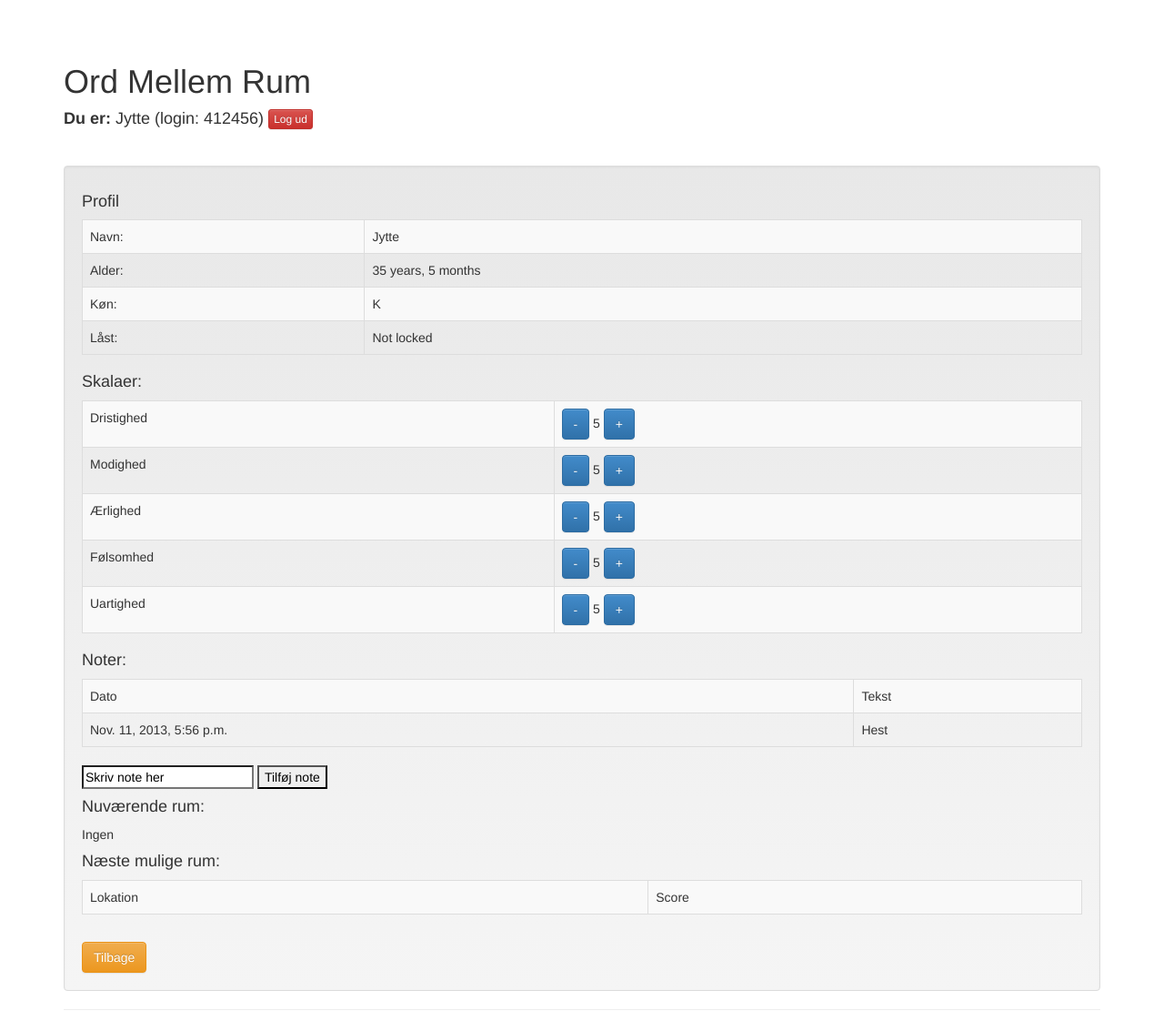
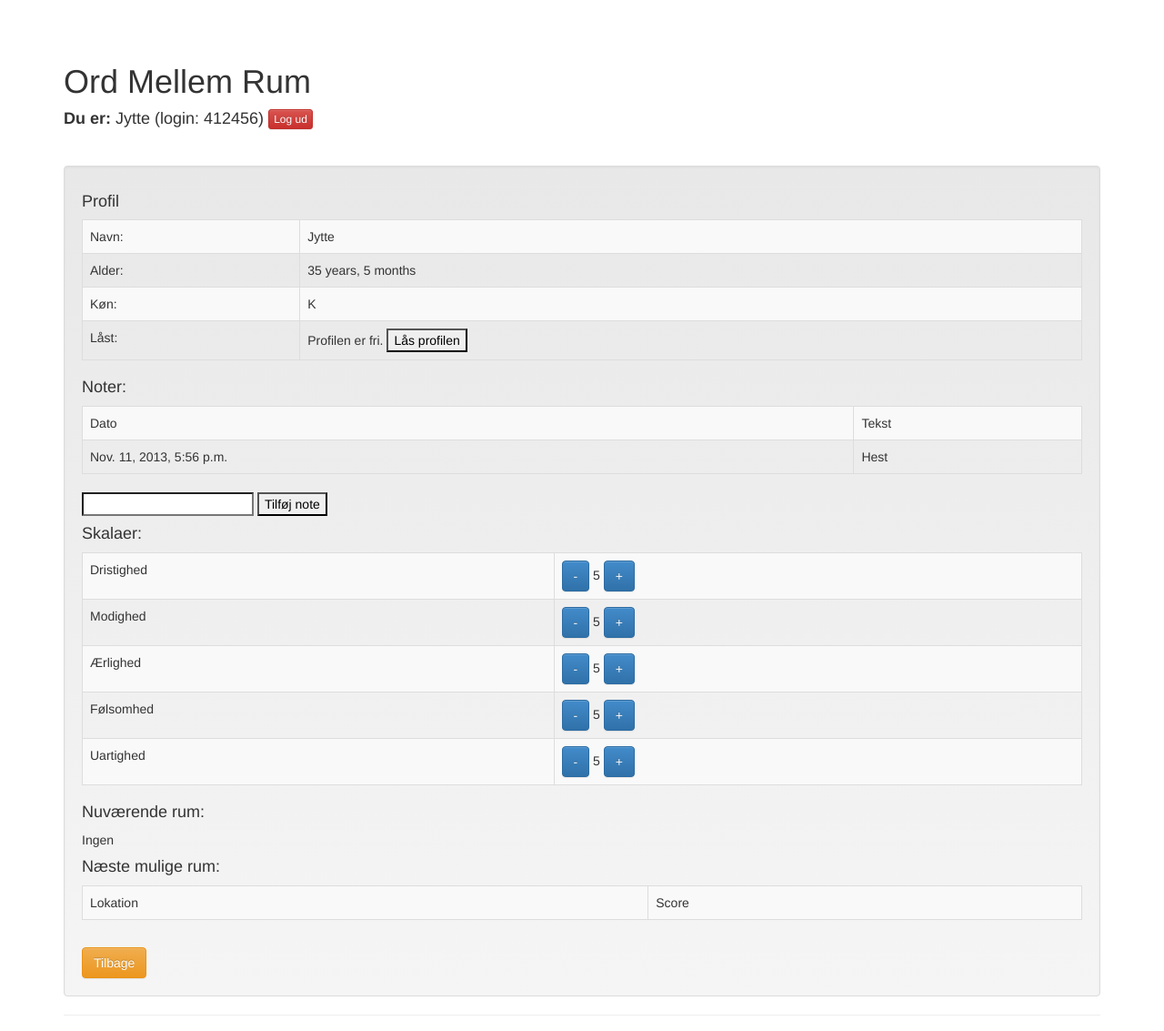
Before and after one commit to marcospal/TeaterApp, a Django app: page /profile/11/ in a window 1280 px wide. Shown: the top 1133 px of the page at 91% size. Run offline with Django 3.2, Linux system fonts and the light colour scheme; a user stored in the database is signed in; data comes from the database, SQL or seed files in the repository; both versions use the stored data as it was after the commit; data that the repository does not hold is empty; parts of the project's set-up code (start-up, migrations or seed data) failed here and were passed over; some libraries are stand-ins or nearby versions.

Commit message:
Added lock

```diff
--- a/teaterapp/show/templates/profile.html
+++ b/teaterapp/show/templates/profile.html
@@ -35,37 +35,19 @@
                 Låst:
             </td>
             <td>
-                {% if profile.locked %}
-                    Locked
-                {% else %}
-                    Not locked
-                {% endif %}
+                 <form method="post">
+                    {% csrf_token %}
+                    {% if profile.locked %}
+                        <h3>Profilen er låst!!! </h3> <button name="action" value="toggle_lock">Frigiv profilen</button>
+                    {% else %}
+                        Profilen er fri. <button name="action" value="toggle_lock">Lås profilen</button>
+                    {% endif %}
+                </form>
             </td>
         </tr>
     </table>
 
-    <h4>Skalaer:</h4>
-    <table class="table table-bordered table-striped table-hover">
-        {% for r in profile.rating_set.all %}
-        <tr>
-            <td>
-                {{ r.scale.name }}
-            </td>
-            <td>
-                <form method="post" id="form" class="form-horizontal" role="form">
-                    {% csrf_token %}
-                    <input type="hidden" name="profile" value="{{ profile.id }}">
-                    <input type="hidden" name="scale" value="{{ r.scale.id }}">
-                    <INPUT type="submit" value="-" name="action"  class="btn btn-primary">
-                    {{ r.value }}
-                    <INPUT type="submit" value="+" name="action"  class="btn btn-primary">
-                </form>
 
-
-            </td>
-        </tr>
-        {% endfor %}
-    </table>
 
     <h4>Noter:</h4>
 
@@ -96,10 +78,33 @@
     <form method="post">
          {% csrf_token %}
         <input type="hidden" name="profile" value="{{ profile.id }}" id="name">
-        <input type="textarea" name="note" value="Skriv note her">
+        <input type="textarea" name="note" value="">
         <button>Tilføj note</button>
     </form>
 
+
+    <h4>Skalaer:</h4>
+    <table class="table table-bordered table-striped table-hover">
+        {% for r in profile.rating_set.all %}
+        <tr>
+            <td>
+                {{ r.scale.name }}
+            </td>
+            <td>
+                <form method="post" id="form" class="form-horizontal" role="form">
+                    {% csrf_token %}
+                    <input type="hidden" name="profile" value="{{ profile.id }}">
+                    <input type="hidden" name="scale" value="{{ r.scale.id }}">
+                    <INPUT type="submit" value="-" name="action"  class="btn btn-primary">
+                    {{ r.value }}
+                    <INPUT type="submit" value="+" name="action"  class="btn btn-primary">
+                </form>
+
+
+            </td>
+        </tr>
+        {% endfor %}
+    </table>
 
 
     <h4>Nuværende rum:</h4>
--- a/teaterapp/show/views.py
+++ b/teaterapp/show/views.py
@@ -531,10 +531,17 @@ def profile(request, id):
 
 
     #Allow location owner to adjust profile
-    s = request.POST.get('scale');
-    p = request.POST.get('profile');
-    a = request.POST.get('action');
-    n = request.POST.get('note');
+    s = request.POST.get('scale')
+    p = request.POST.get('profile')
+    a = request.POST.get('action')
+    n = request.POST.get('note')
+
+    if a != None:
+        if a == "toggle_lock":
+            profile.locked = not profile.locked
+            profile.version += 1
+            profile.save()
+
 
     if p != None:
         p = Profile.objects.get(id=int(float(p)))
@@ -542,6 +549,8 @@ def profile(request, id):
         if n != None:
             n = Note(text=n, profile=p)
             n.save()
+
+
 
         if(s != None  and a != None):
             s = Scale.objects.get(id=int(float(s)))
```
Also changed, not shown: sqlite.db.
